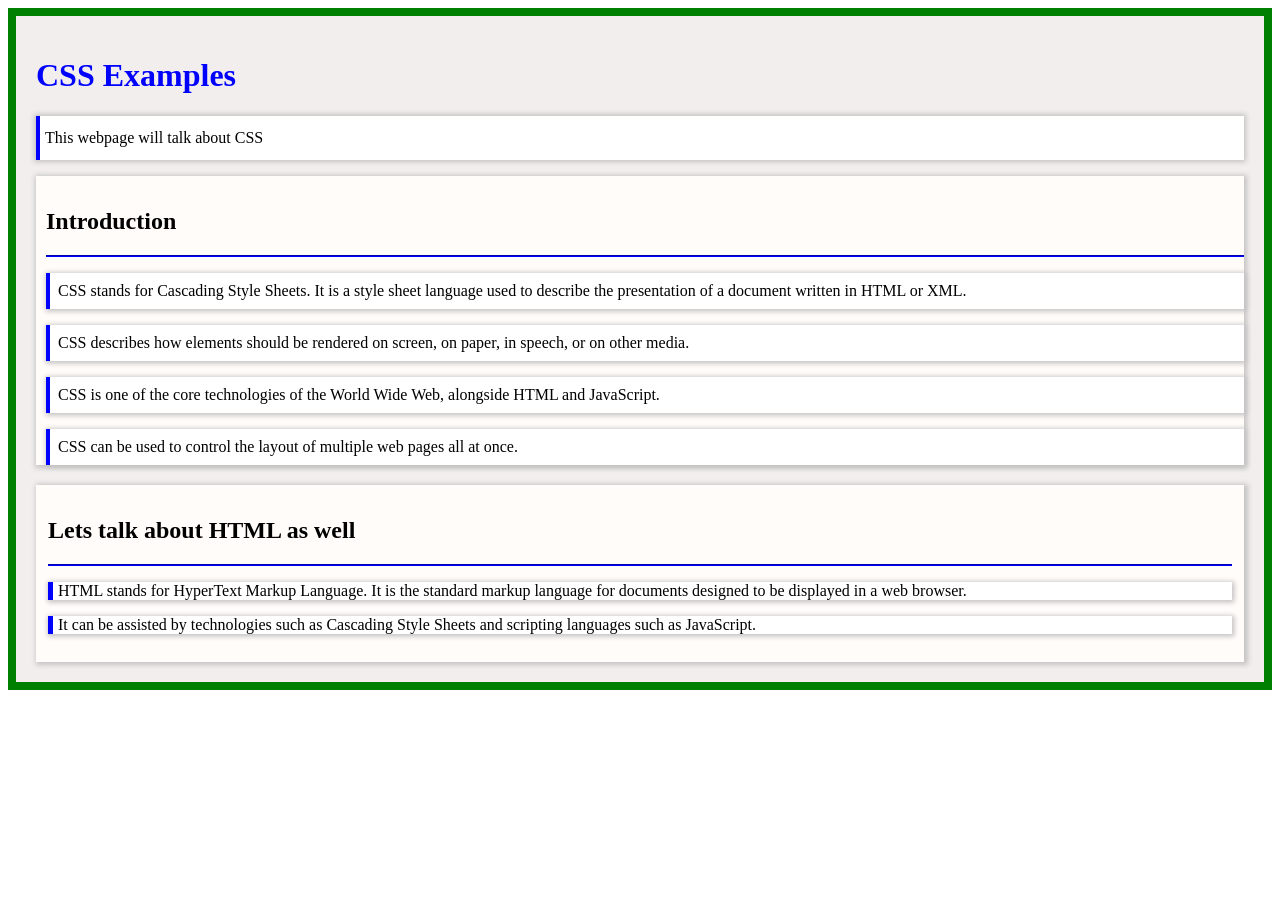
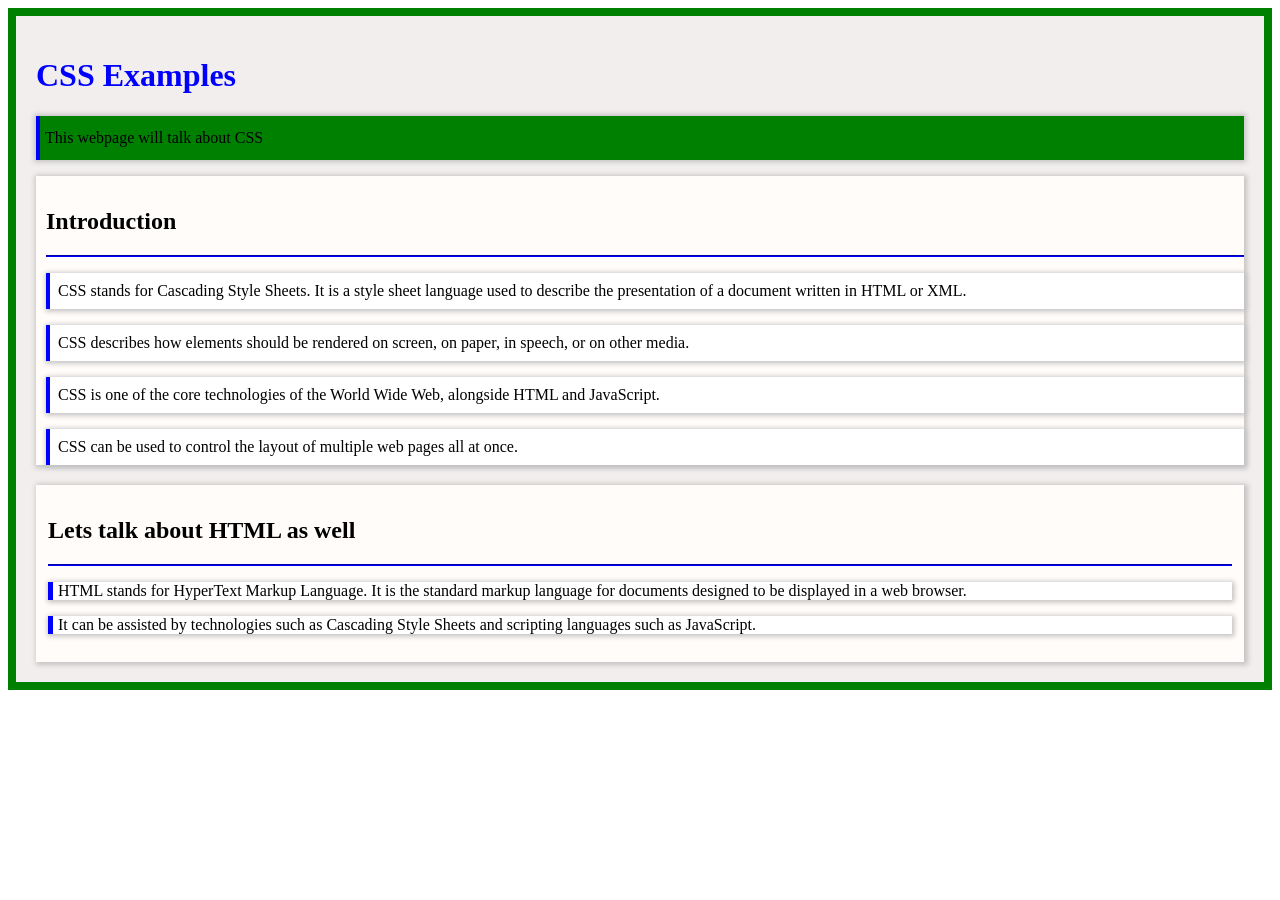

Update formatting.css

--- a/formatting.css
+++ b/formatting.css
@@ -14,7 +14,7 @@ body>div>p{
    line-height: 40px;
    box-shadow: 0px 0px 5px  2px rgb(197, 195, 195) ;
    padding:2px 5px;
-   background-color: white;
+   background-color: green;
 }
 section[class="introduction"]{
     box-shadow: 1px 1px 5px  2px rgb(197, 195, 195) ;
